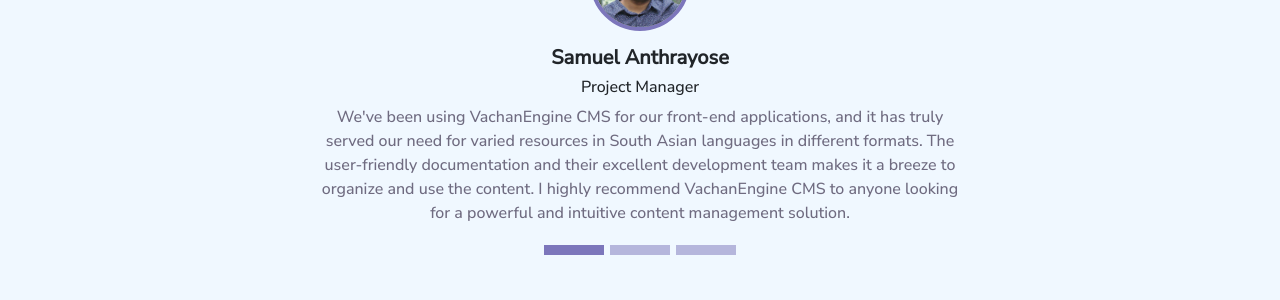
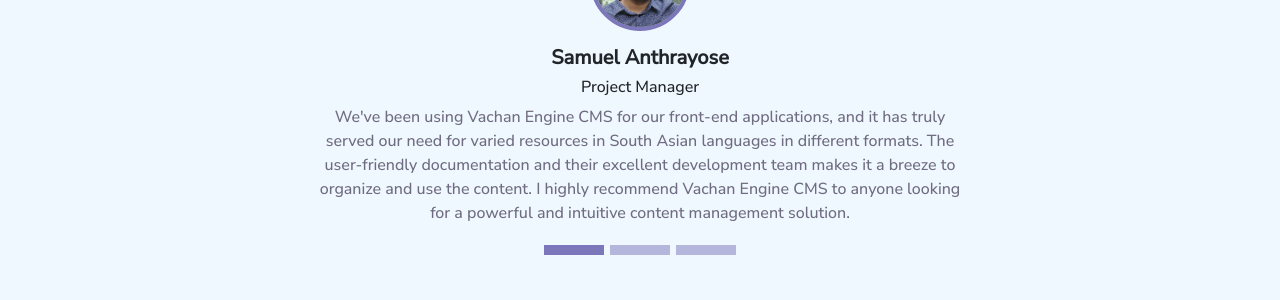
Before and after one commit to Bridgeconn/vachan-api, a FastAPI app: page / in a window 1280 px wide. Shown: the part 1923-2223 px from the top of the page. Run offline with FastAPI, Linux system fonts and the light colour scheme; data that the repository does not hold is empty; parts of the project's set-up code (start-up, migrations or seed data) failed here and were passed over; some libraries are stand-ins or nearby versions; some web fonts are replaced.

Commit message:
Few bug changes

```diff
--- a/app/static/css/styles.css
+++ b/app/static/css/styles.css
@@ -294,9 +294,9 @@ li{
   margin-bottom: -10px;
 }
 
-@media (max-width: 768px) {
+@media (max-width: 1198px) {
   .navimage{
-    margin-bottom: 0px;
+    margin-bottom: 8px;
   }
 }
 
--- a/app/static/data/testimonial.json
+++ b/app/static/data/testimonial.json
@@ -4,19 +4,19 @@
         "app":"",
         "designation":"Project Manager",
         "image":"/static/images/testimonials/samuel.png",
-        "comment":"We've been using VachanEngine CMS for our front-end applications, and it has truly served our need for varied resources in South Asian languages in different formats. The user-friendly documentation and their excellent development team makes it a breeze to organize and use the content. I highly recommend VachanEngine CMS to anyone looking for a powerful and intuitive content management solution."
+        "comment":"We've been using Vachan Engine CMS for our front-end applications, and it has truly served our need for varied resources in South Asian languages in different formats. The user-friendly documentation and their excellent development team makes it a breeze to organize and use the content. I highly recommend Vachan Engine CMS to anyone looking for a powerful and intuitive content management solution."
     },
     {
         "name":"Revant Cherian Idikulay",
         "app":"",
         "designation":"Software Engineer",
         "image":"/static/images/testimonials/revant.png",
-        "comment":"Vachan engine is comprehensive and easy to use. It has detailed documentation. The ability to try out the API on the documentation page itself is very useful. Making an UI application with it was a breeze."
+        "comment":"Vachan Engine is comprehensive and easy to use. It has detailed documentation. The ability to try out the API on the documentation page itself is very useful. Making an UI application with it was a breeze."
     },
     {"name":"Anu Monachan",
     "app":"",
     "designation":"Software Engineer",
     "image":"/static/images/testimonials/anu.png",
-    "comment":"VachanEngine has been an integral tool for our IntelliSign - Sign Language Translation app development. It provides us the functionality of using the previous user inputs as data for our projects and helps in fastening the process of sign translation, we are also using VE to provide users with seamless access to dictionary and glossary data of sign languages."
+    "comment":"Vachan Engine has been an integral tool for our IntelliSign - Sign Language Translation app development. It provides us the functionality of using the previous user inputs as data for our projects and helps in fastening the process of sign translation, we are also using VE to provide users with seamless access to dictionary and glossary data of sign languages."
     }
 ]
--- a/app/templates/landing_page.html
+++ b/app/templates/landing_page.html
@@ -811,7 +811,7 @@
               </a></li>
             <li class="rounded-circle bg-blue-63 me-2 p-2"><a
                 class="d-flex align-items-center justify-content-center size-16"
-                href="https://twitter.com/Bridge_Conn"><svg xmlns="http://www.w3.org/2000/svg" width="16" height="16" fill="currentColor" class="bi bi-twitter-x" viewBox="0 0 16 16">
+                href="https://x.com/bridge_conn"><svg xmlns="http://www.w3.org/2000/svg" width="16" height="16" fill="currentColor" class="bi bi-twitter-x" viewBox="0 0 16 16">
                   <path d="M12.6.75h2.454l-5.36 6.142L16 15.25h-4.937l-3.867-5.07-4.425 5.07H.316l5.733-6.57L0 .75h5.063l3.495 4.633L12.601.75Zm-.86 13.028h1.36L4.323 2.145H2.865l8.875 11.633Z"/>
                 </svg>
               </a></li>
```
